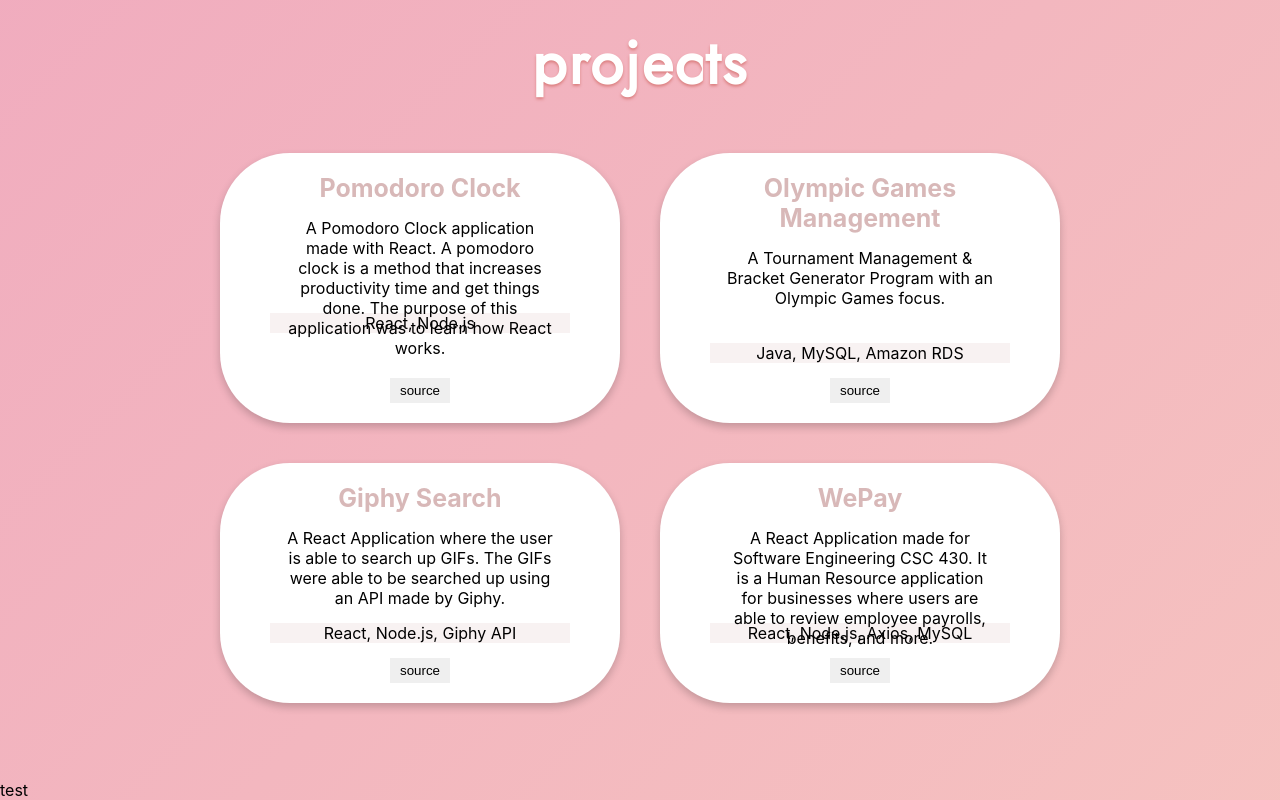
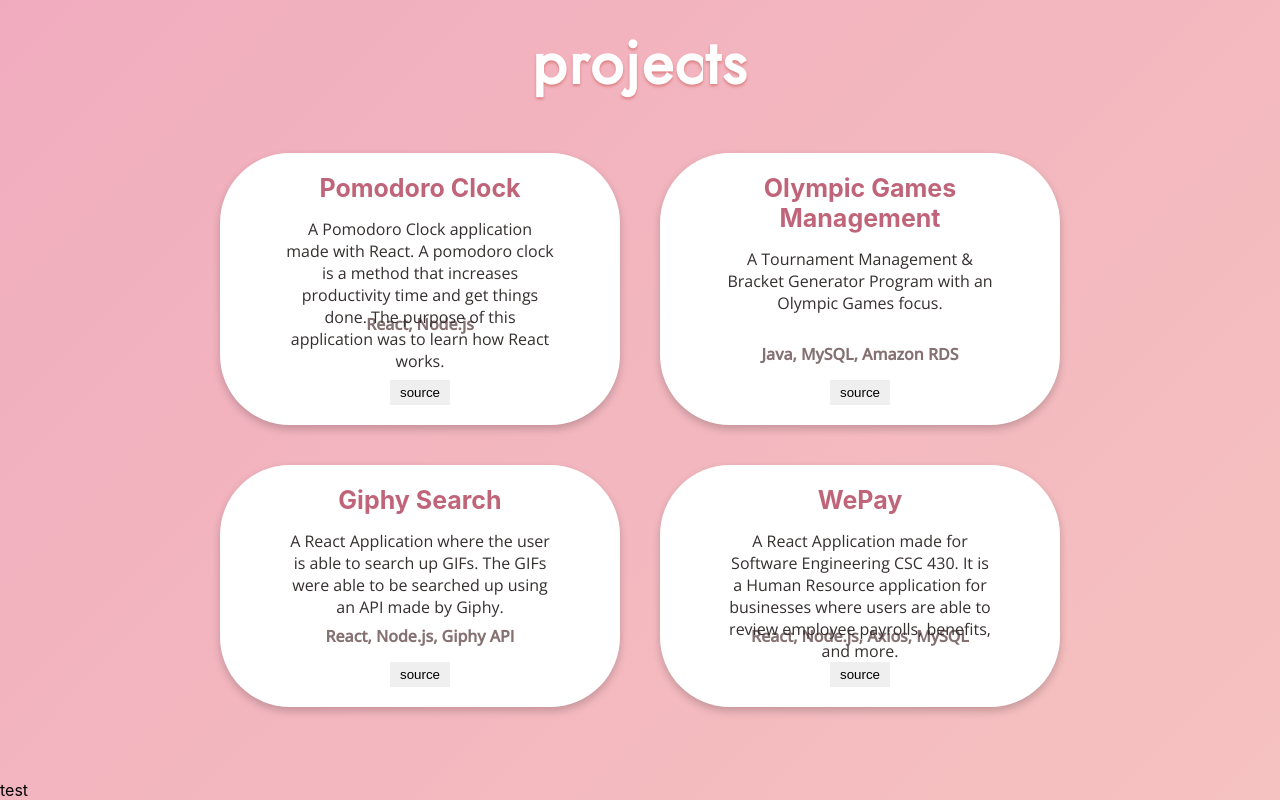
Before and after one commit to gisellen/portfolio, a React (Create React App) app: page / in a window 1280 px wide. Shown: the part 820-1620 px from the top of the page. Built offline with nearby package versions, Linux system fonts and the light colour scheme; a web font is replaced by a local one.

Commit message:
Updated font

```diff
--- a/src/components/ProjectCard/ProjectCard.css
+++ b/src/components/ProjectCard/ProjectCard.css
@@ -1,3 +1,5 @@
+@import url('https://fonts.googleapis.com/css2?family=Open+Sans:wght@400;500&display=swap');
+
 .project-card {
   display: flex;
   margin: 20px;
@@ -27,7 +29,7 @@
 .project-title {
   font-size: 25px;
   text-align: center;
-  color: rgb(216, 184, 184);
+  color: rgb(192, 101, 121);
   font-weight: bold;
 }
 
@@ -36,6 +38,8 @@
 }
 
 .desc {
+  font-family: 'Open Sans', sans-serif;
+  color: rgb(53, 47, 47);
   position: relative;
   height: 80px;
   padding: 15px;
@@ -44,7 +48,10 @@
 }
 
 .technologies {
-  background: rgb(248, 242, 242);
+  font-family: 'Open Sans', sans-serif;
+  color: rgb(133, 113, 113);
+  font-weight: 600;
+  background: rgb(255, 255, 255);
   width: 100%;
   text-align: center;
   margin-bottom: auto;
```
